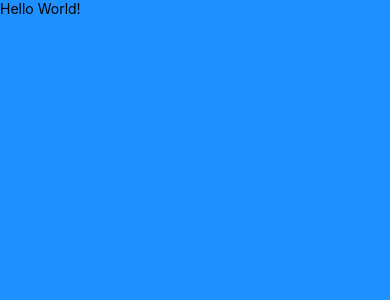
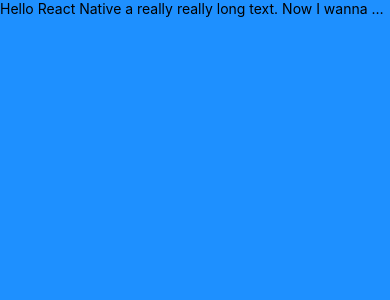
Before and after one commit to jonathanpperry/done-with-it, a React Native app: screen / in a window 390 px wide. Shown: the top 300 px of the page. Built offline with nearby package versions, Linux system fonts and the light colour scheme.

Commit message:
Finished text section

```diff
--- a/App.js
+++ b/App.js
@@ -3,10 +3,14 @@ import React from "react";
 import { StyleSheet, Text, View, SafeAreaView } from "react-native";
 
 export default function App() {
+  const handlePress = () => console.log("Text clicked");
+
   return (
     <SafeAreaView style={styles.container}>
-      <Text>Hello World!</Text>
-      <StatusBar style="auto" />
+      <Text numberOfLines={1} onPress={handlePress}>
+        Hello React Native a really really long text. Now I wanna make this even
+        longer and see what happens!
+      </Text>
     </SafeAreaView>
   );
 }
```
